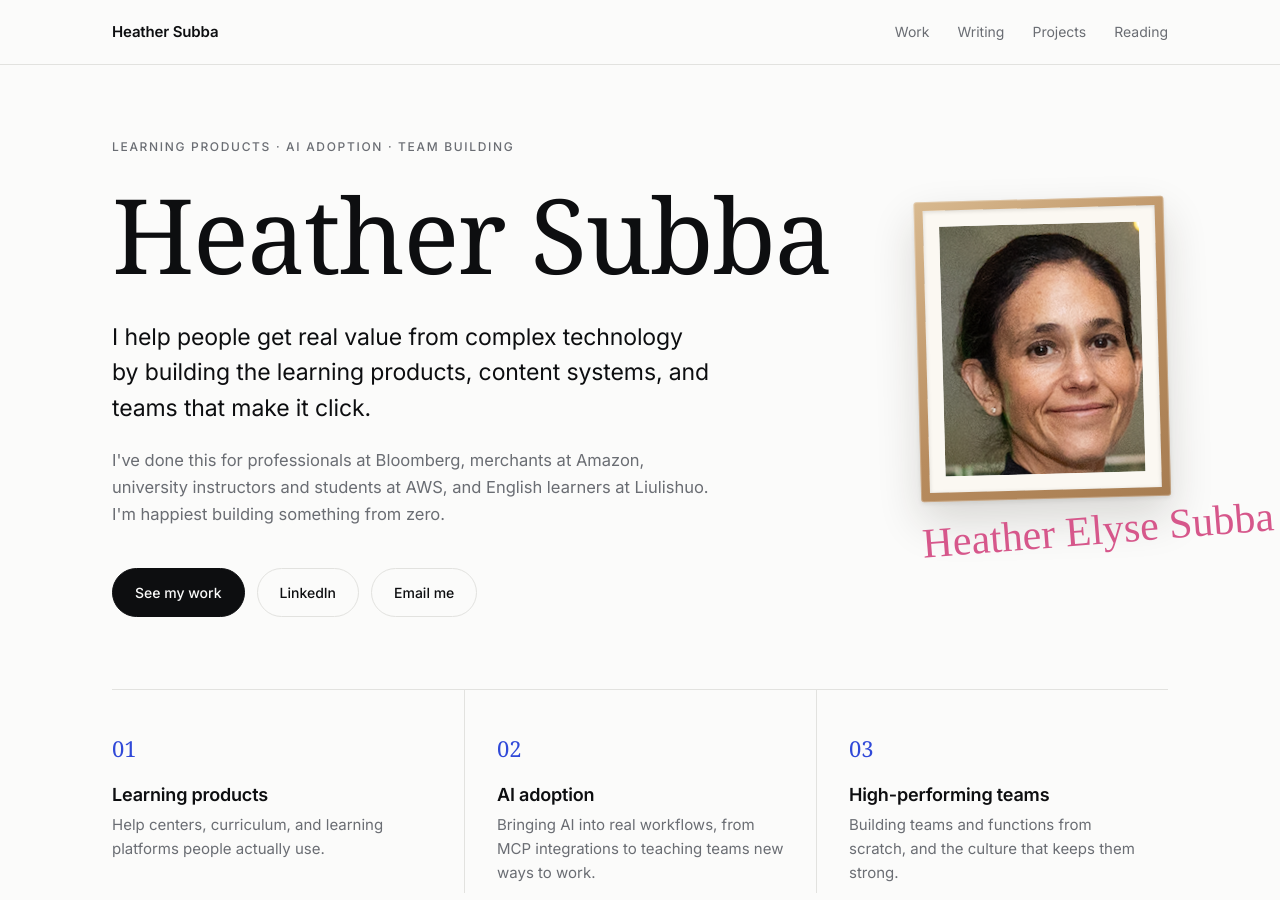
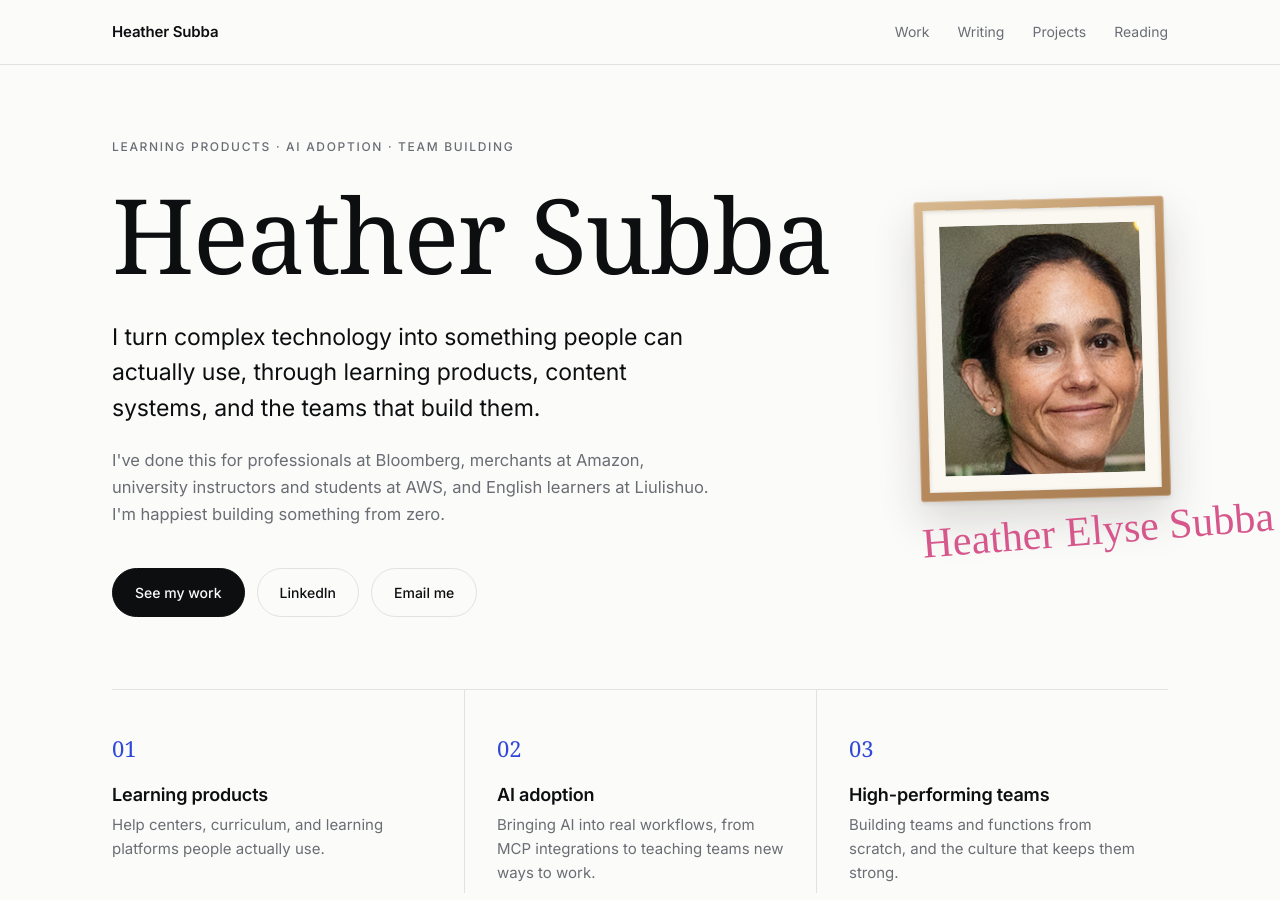
Before and after one commit to heathersubba-coder/heathersubba-coder.github.io, a Jekyll site: the page built from index.html, in a window 1280 px wide and 900 px high. Built offline with Jekyll 4.4.1, drawn with Linux system fonts in a browser that asks for light colours; some web fonts are replaced.

Commit message:
Update index.html

```diff
--- a/index.html
+++ b/index.html
@@ -5,7 +5,7 @@ layout: default
   <div>
     <p class="kicker">Learning products · AI adoption · Team building</p>
     <h1>Heather Subba</h1>
-    <p class="lede">I help people get real value from complex technology by building the learning products, content systems, and teams that make it click.</p>
+    <p class="lede">I turn complex technology into something people can actually use, through learning products, content systems, and the teams that build them.</p>
     <p>I've done this for professionals at Bloomberg, merchants at Amazon, university instructors and students at AWS, and English learners at Liulishuo. I'm happiest building something from zero.</p>
     <div class="links">
       <a class="button primary" href="{{ '/work/' | relative_url }}">See my work</a>
```
